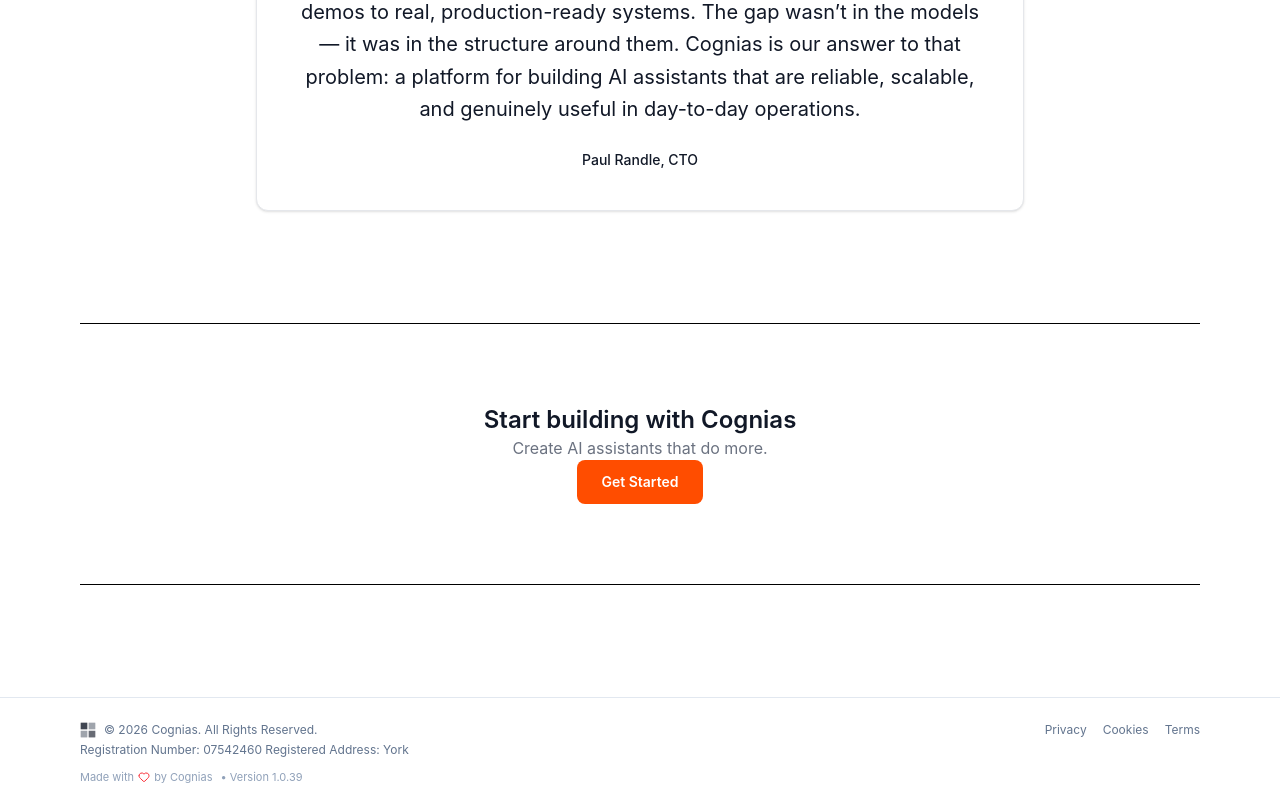
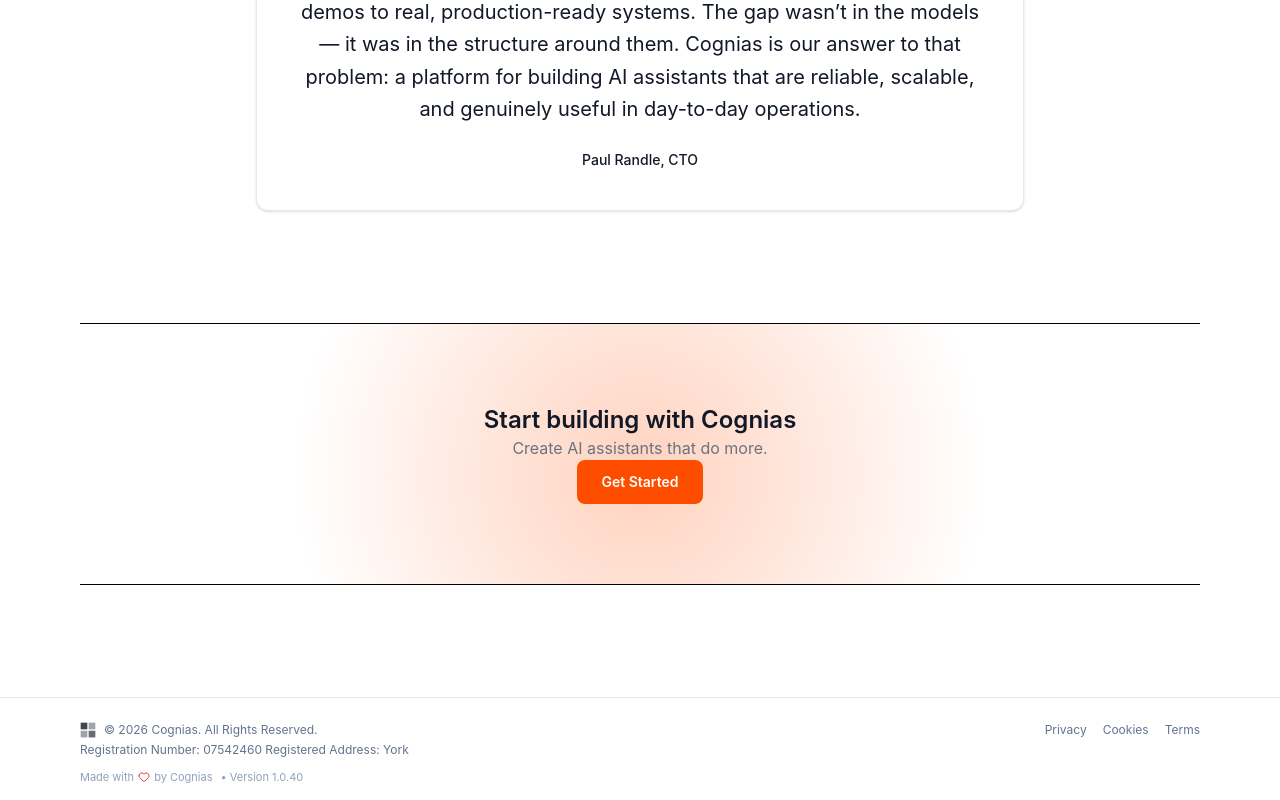
Before and after one commit to prandle/cognias-marketing, a React (Vite) app: page /about in a window 1280 px wide. Shown: the part 2096-2896 px from the top of the page. Built offline with nearby package versions, Linux system fonts and the light colour scheme.

Commit message:
sections

```diff
--- a/src/components/ui/SectionBand.tsx
+++ b/src/components/ui/SectionBand.tsx
@@ -12,13 +12,27 @@ export function SectionBand({
   const variants = {
     default: "bg-background",
     muted: "bg-surface border-y border-border",
-    accent:
-      "relative bg-gradient-to-br from-primary/10 via-background to-background border-y border-primary/20",
+    accent: `
+      relative overflow-hidden
+      bg-gradient-to-br
+      from-primary/15
+      via-primary/5
+      to-transparent
+      border-y border-primary/20
+    `,
   };
-
+/*via-background to-background*/
   return (
     <section className={`${variants[variant]} ${className}`}>
-      <div className="mx-auto w-full max-w-6xl px-4 py-20">
+
+      {/* Glow layer ONLY for accent */}
+      {variant === "accent" && (
+        <div className="absolute inset-0 pointer-events-none">
+          <div className="absolute top-[-200px] left-1/2 -translate-x-1/2 w-[700px] h-[700px] bg-[radial-gradient(circle,rgba(255,77,0,0.25),transparent_70%)]" />
+        </div>
+      )}
+
+      <div className="relative mx-auto w-full max-w-6xl px-4 py-20">
         {children}
       </div>
     </section>
--- a/src/version.json
+++ b/src/version.json
@@ -1,3 +1,3 @@
 {
-  "build": 39
+  "build": 40
 }
```
Also changed, not shown: 1 other file (tests, documents, lock files or other folders).
